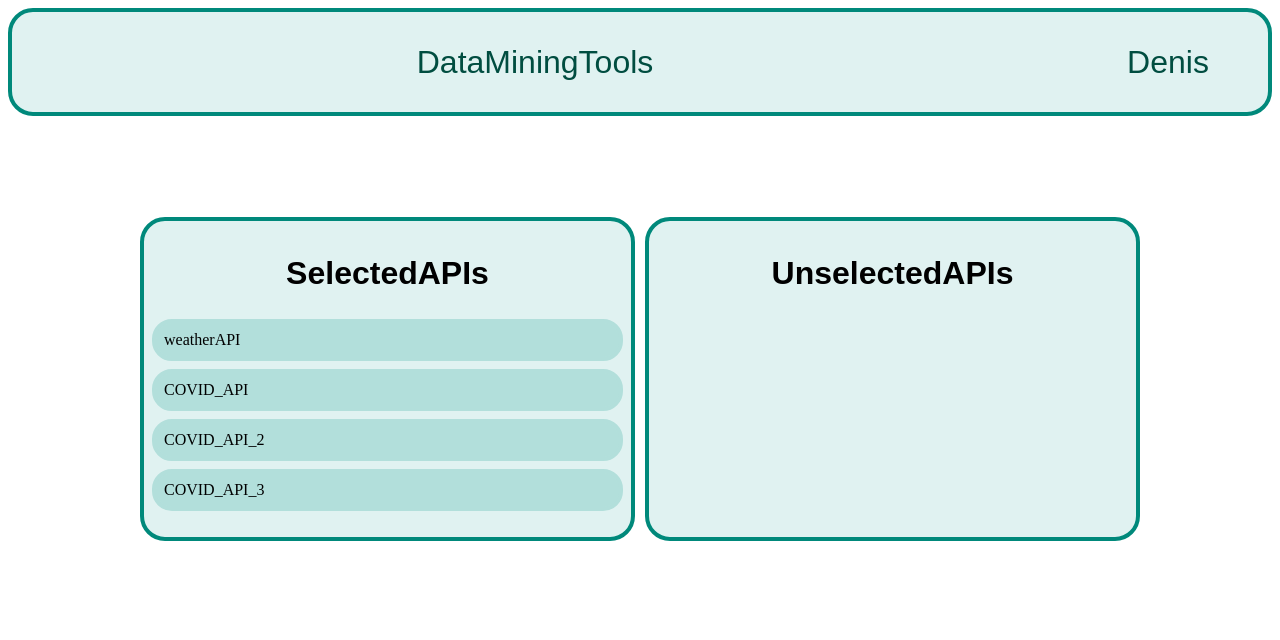
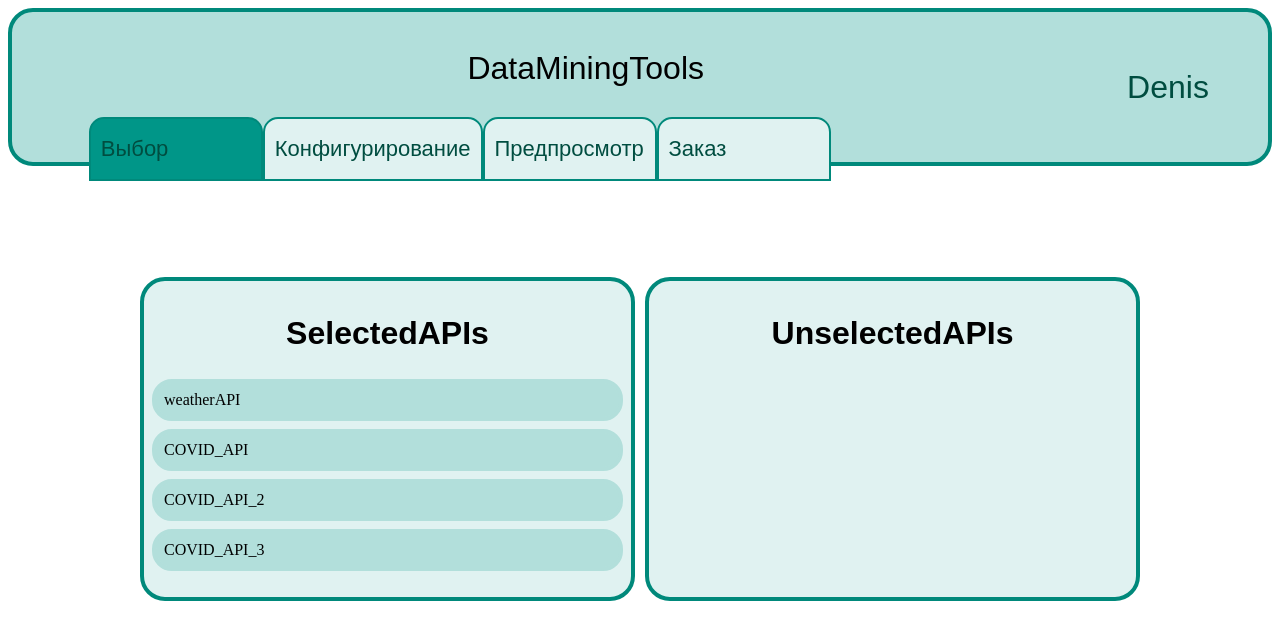
Before and after one commit to DeuSsd/dmt-web-server, a React (Create React App) app: page / in a window 1280 px wide. Shown: the top 640 px of the page. Built offline with nearby package versions, Linux system fonts and the light colour scheme.

Commit message:
add tabs

```diff
--- a/src/Body/pages/createOrderPage/APIsGrid/APIsGrid.jsx
+++ b/src/Body/pages/createOrderPage/APIsGrid/APIsGrid.jsx
@@ -7,7 +7,6 @@ import APIsContainer from "./components/APIsContainer/APIsContainer";
 const APIsGrid = (props) => {
     // debugger
     let APIsColumnsItems = props.APIsColumnsOrder.map((APiColumn, index) => {
-        let ss = props.APIsColumns[APiColumn].id
         // debugger
         return (
             <Droppable droppableId={props.APIsColumns[APiColumn].id}>
@@ -21,8 +20,7 @@ const APIsGrid = (props) => {
                         index={index}
                         {provided.placeholder}
                     </APIsContainer>
-                )
-                }
+                )}
             </Droppable>
         )
     })
@@ -32,7 +30,6 @@ const APIsGrid = (props) => {
 
     // debugger
     return (
-
         <DragDropContext
             onDragEnd={props.onDragEnd}
         >
@@ -40,7 +37,6 @@ const APIsGrid = (props) => {
                 className={style.APIsGrid}>
                 {APIsColumnsItems}
             </div>
-
         </DragDropContext>
 
     )
--- a/src/Body/pages/src/Header/Header.jsx
+++ b/src/Body/pages/src/Header/Header.jsx
@@ -1,12 +1,20 @@
 import React from "react";
 import style from "./Header.module.scss";
+import TabsPanelContainer from "./Tabs/TabsPanelContainer";
+
+
+
 
 
 const Header = (props) => {
-    return(
+
+    return (
         <div className={style.header}>
-            <div className={style.textLogo}>
-                DataMiningTools
+            <div>
+                <div className={style.textLogo}>
+                    DataMiningTools
+                </div>
+                <TabsPanelContainer/>
             </div>
             <div className={style.userBox}>
                 {props.userName}
--- a/src/Body/pages/src/Header/Header.module.scss
+++ b/src/Body/pages/src/Header/Header.module.scss
@@ -5,15 +5,15 @@
     gap: 10px;
     grid-template-columns: auto 200px;
 
-    justify-items: center;
 
+    align-items: flex-end;
     width:  calc(100% - 2*$border_width);
-    height: 100px;
+    height: 150px;
 
-    background-color: $c50;
+    background-color: $c100;
 
-
-    align-items: center;
+    margin: 0px;
+    padding: 0px;
     border-radius: 25px;
     border-width: $border_width;
     border-color:  $c600 ;
@@ -23,18 +23,18 @@
 
 
 .textLogo {
-    display: flex;
-    color: $c900;
+    position:absolute;
+    top: 50px;
+    left: auto;
+    right:45vw;
     font-family: $font_family;
     font-size: $font_size_h1;
-
-
 
 }
 
 .userBox {
     color: $c900;
-
+    margin: auto;
     font-family: $font_family;
     font-size: $font_size_h1;
 
--- a/src/Body/pages/src/Header/HeaderContainer.jsx
+++ b/src/Body/pages/src/Header/HeaderContainer.jsx
@@ -1,15 +1,19 @@
 import { connect } from "react-redux";
+import { onTabPageClickCreator } from "../../../../redux/createOrderReducer";
 import Header from "./Header";
 
 
 const mapStateToProps = (state) => {
     return {
         userName: state.authorization.name,
+        tabPages: state.createOrderPage.Pages,
+        selectedPage: state.createOrderPage.SelectedPage
     }
 }
 
 const mapDispatchToProps = (dispatch) => {
     return {
+    onTabPageClickCreator: tab => dispatch(onTabPageClickCreator(tab)),
     }
 }
 
--- /dev/null
+++ b/src/Body/pages/src/Header/Tabs/Tab/Tab.jsx
@@ -0,0 +1,15 @@
+import React from "react";
+import style from "./Tab.module.scss";
+
+
+const Tab = (props) => {
+    return (
+        <div className={props.selectedPage == props.item  ? style.TabSelected : style.TabUnselected}>
+            {/* <div className={style.text}> */}
+                {props.item}
+            {/* </div> */}
+        </div>
+    )
+}
+
+export default Tab;
--- /dev/null
+++ b/src/Body/pages/src/Header/Tabs/Tab/Tab.module.scss
@@ -0,0 +1,65 @@
+@import "../../../scss/colors.scss";
+
+.TabSelected {
+    display: inline-flex;
+
+    min-width: 150px;
+    height: 40px;
+
+    background-color: $c500;
+    color: white;
+
+    justify-items: center;
+    text-align: center;
+    align-items: center;
+    border-top-left-radius: 15px;
+    border-top-right-radius: 15px;
+    border-width: 2px;
+    border-color:  $c600 ;
+    border-style: solid;
+
+
+
+    padding: 10px;
+    margin:0 auto;
+    color: $c900;
+    font-family: $font_family;
+    font-size: $font_size_h2;
+}
+
+
+.TabUnselected {
+    display: inline-flex;
+
+    min-width: 150px;
+    height: 40px;
+
+    background-color: $c50;
+
+    justify-items: center;
+    text-align: center;
+    align-items: center;
+    border-top-left-radius: 15px;
+    border-top-right-radius: 15px;
+    border-width: 2px;
+    border-color:  $c600 ;
+    border-style: solid;
+
+
+
+    padding: 10px;
+    margin:0 auto;
+    color: $c900;
+    font-family: $font_family;
+    font-size: $font_size_h2;
+}
+
+
+// .text {
+//     padding: 10px;
+//     margin:0 auto;
+//     color: $c900;
+//     font-family: $font_family;
+//     font-size: $font_size_h2;
+
+// }
--- /dev/null
+++ b/src/Body/pages/src/Header/Tabs/TabsPanel.jsx
@@ -0,0 +1,24 @@
+import React from "react";
+import Tab from "./Tab/Tab";
+import style from "./TabsPanel.module.scss";
+
+
+const TabsPanel = (props) => {
+
+
+    let tabsElements = props.tabPages.map((item) => {
+        return (
+            <Tab selectedPage={props.selectedPage} item={item}/>
+        )
+    })
+
+
+
+    return (
+        <div className={style.TabPanel} >
+           {tabsElements}
+        </div>
+    )
+}
+
+export default TabsPanel;
--- /dev/null
+++ b/src/Body/pages/src/Header/Tabs/TabsPanel.module.scss
@@ -0,0 +1,25 @@
+@import "../../../src/scss/colors.scss";
+
+.TabPanel {
+    position:relative;
+    min-width: 150px;
+    height: 40px;
+    display:inline-block;
+
+    margin-bottom: 0px;
+    margin-top: auto;
+    bottom: 2px;
+    top: auto;
+    left: 6vw;
+
+}
+
+
+.text {
+    padding: 5px;
+
+    color: $c900;
+    font-family: $font_family;
+    font-size: $font_size_h2;
+
+}
--- /dev/null
+++ b/src/Body/pages/src/Header/Tabs/TabsPanelContainer.jsx
@@ -0,0 +1,20 @@
+import { connect } from "react-redux";
+import { onTabPageClickCreator } from "../../../../../redux/createOrderReducer";
+import TabsPanel from "./TabsPanel";
+
+const mapStateToProps = (state) => {
+    return {
+        tabPages: state.createOrderPage.Pages,
+        selectedPage: state.createOrderPage.SelectedPage
+    }
+}
+
+const mapDispatchToProps = (dispatch) => {
+    return {
+        onTabPageClickCreator: tab => dispatch(onTabPageClickCreator(tab)),
+    }
+}
+const TabsPanelContainer = connect(mapStateToProps, mapDispatchToProps)(TabsPanel)
+
+
+export default TabsPanelContainer;
--- a/src/Body/pages/src/scss/font.scss
+++ b/src/Body/pages/src/scss/font.scss
@@ -1,5 +1,8 @@
 $font_family: arial;
 $font_size_h1: 32px;
+$font_size_h2: 22px;
+$font_size_h3: 18px;
+$font_size_h4: 15px;
 
 
 // font-family: sans-serif;
--- a/src/redux/createOrderReducer.js
+++ b/src/redux/createOrderReducer.js
@@ -1,6 +1,9 @@
 const DRAG_END_SELECTOR_API = 'DRAG_END_SELECTOR_API'
+const SELECT_PAGE = 'SELECT_PAGE'
 
 let initialState = {
+    Pages: ['Выбор','Конфигурирование','Предпросмотр','Заказ'],
+    SelectedPage: 'Выбор',
     APIs: {
         '1': {
             id: '1',
@@ -65,24 +68,8 @@ let initialState = {
         }
     },
 
-
     APIsColumnsOrder: ['SelectedAPIs', 'UnselectedAPIs']
 }
-// tasks: {
-//         'task': { id: 'task', content: 'Some content' },
-//         'task1': { id: 'task1', content: 'Some content' },
-//         'task2': { id: 'task2', content: 'Some content' },
-//         'task3': { id: 'task3', content: 'Some content' },
-//         'task4': { id: 'task4', content: 'Some content' },
-//         'task5': { id: 'task5', content: 'Some content' },
-//     },
-
-//     columns: {
-//         'coloumn-1': {
-//             id: 'column1',
-//             title: 'todo',
-//             tasksID: ['task1', 'task2', 'task3', 'task4', 'task5']
-//         },
 
 
 let createOrderReducer = (state = initialState, action) => {
@@ -117,6 +104,11 @@ let createOrderReducer = (state = initialState, action) => {
 
 
     switch (action.type) {
+        case SELECT_PAGE:
+            return {
+                ...state,
+                selectedPage: action.selectedPage,
+            }
 
         case DRAG_END_SELECTOR_API:
             const { destination, source, draggableId } = action.result;
@@ -199,6 +191,7 @@ let createOrderReducer = (state = initialState, action) => {
 }
 
 
+export const onTabPageClickCreator = (selectedPage) => ({ type: SELECT_PAGE, selectedPage: selectedPage })
 export const onDragEndCreator = (result) => ({ type: DRAG_END_SELECTOR_API, result: result })
 // export const updatePasswordTextAreaCreator = (body) => ({ type: INPUT_PASSWORD_TEXT_UPDATE, body: body })
 
```
